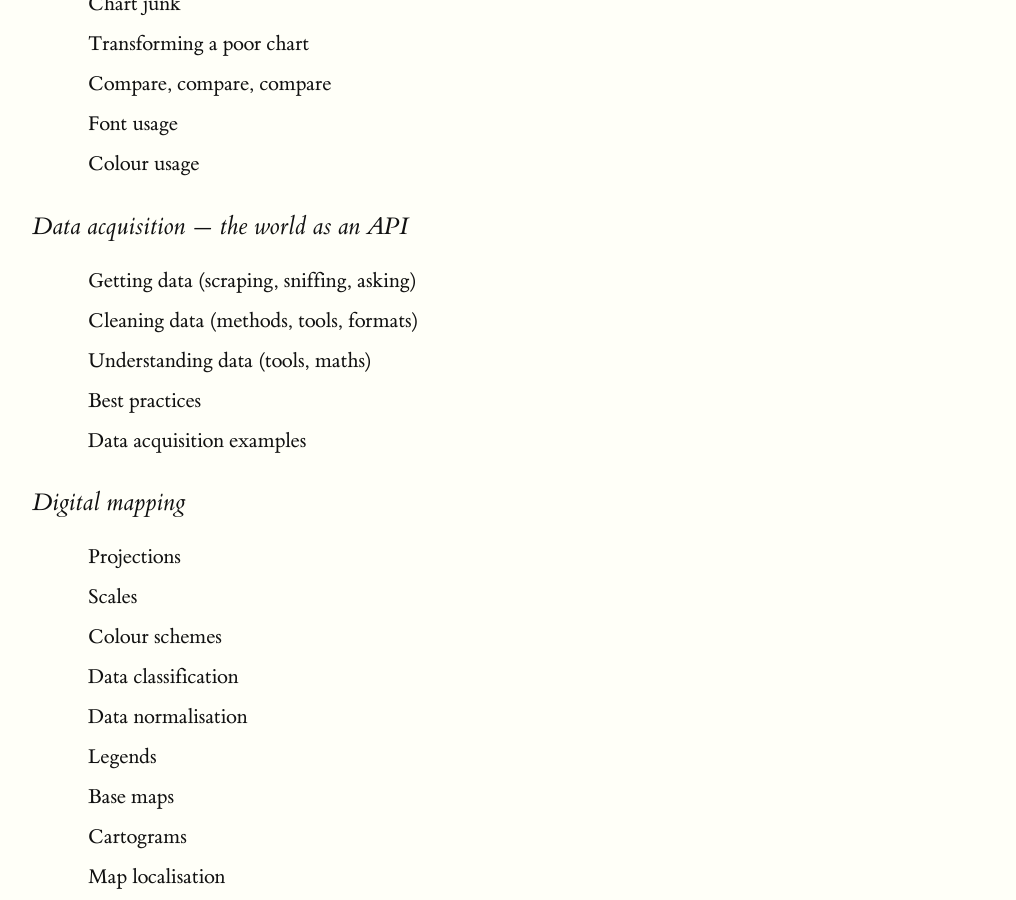
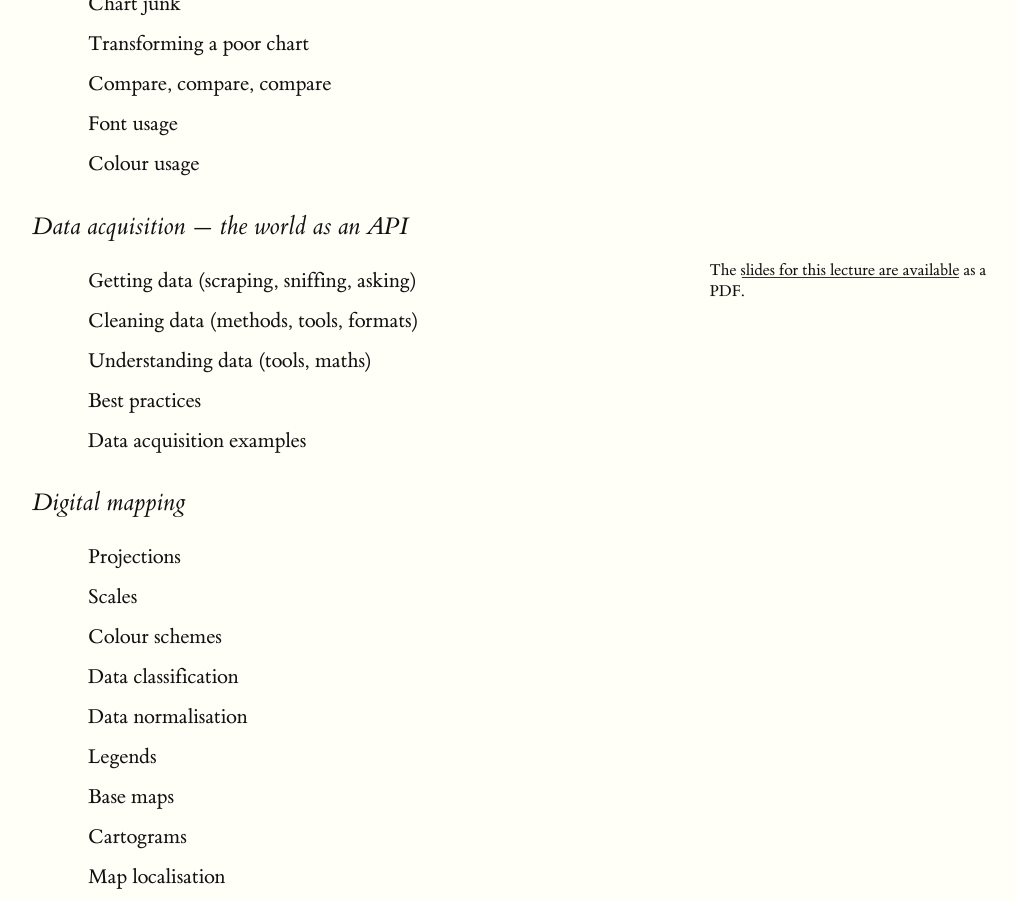
Before and after one commit to flother/data-acq-viz, a Jekyll site: the page built from 2015/index.md, in a window 1280 px wide and 900 px high, scrolled down 1201 px. Shown: the whole window, without its empty margins (128-1144 px from the left). Built offline with Jekyll 4.4.1, drawn with Linux system fonts in a browser that asks for light colours.

Commit message:
Upload (and link to) slides for the "Web as an API" lecture

```diff
--- a/2015/index.md
+++ b/2015/index.md
@@ -40,6 +40,10 @@ The first lecture is on Thursday the 26th where the full scheduled will be annou
 * Colour usage
 
 ### Data acquisition — the world as an API
+
+<label for="mn-webapi" class="margin-toggle">&#8853;</label>
+<input type="checkbox" id="mn-webapi" class="margin-toggle"/>
+<span class="marginnote">The <a href="/2015/web-as-api.pdf">slides for this lecture are available</a> as a PDF.</span>
 
 * Getting data (scraping, sniffing, asking)
 * Cleaning data (methods, tools, formats)
```
Also changed, not shown: 2015/icelandic.md (+4 -0 lines), 1 other file.
